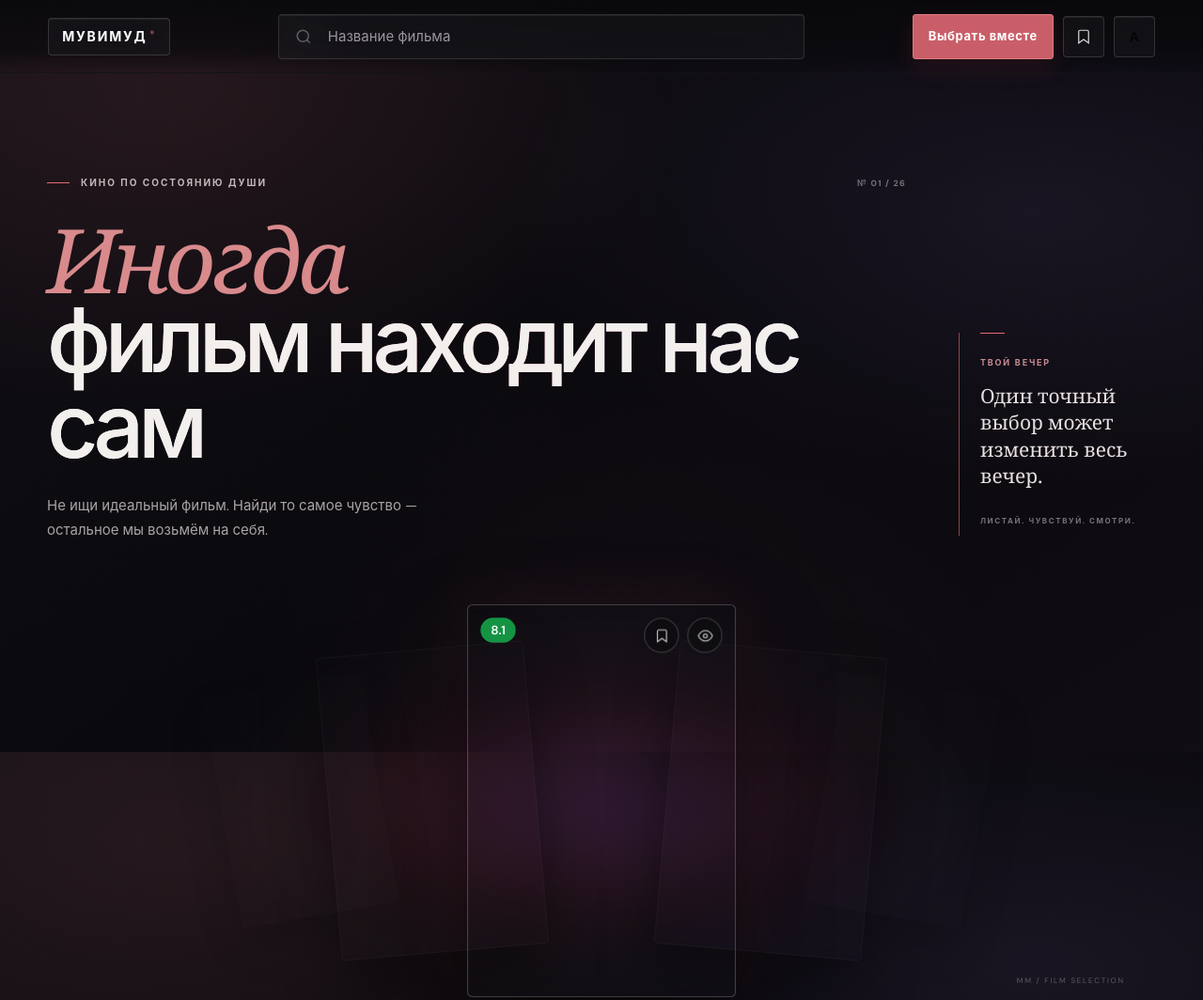
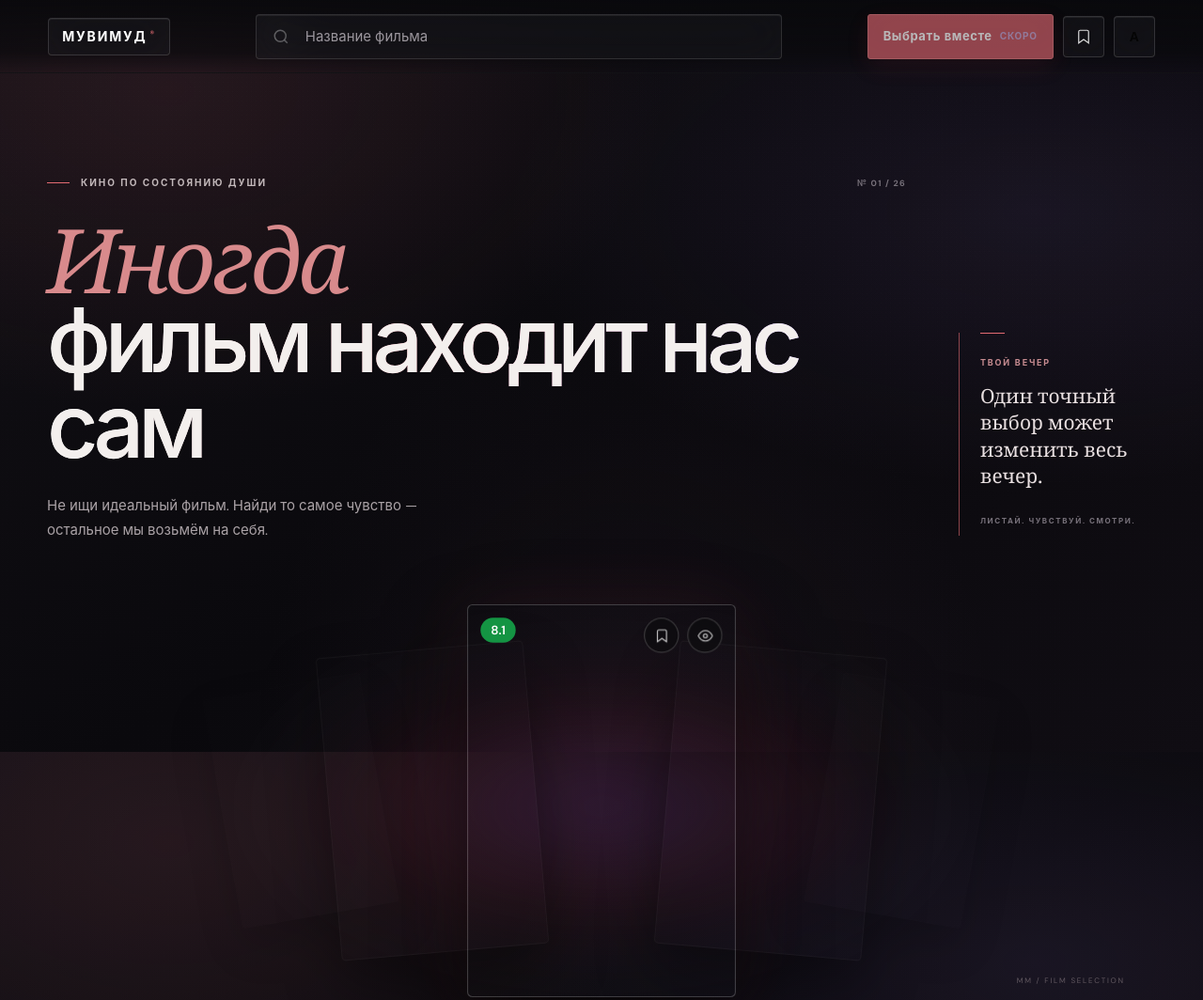
Before and after one commit to svptdsgn/Redisignmov, a plain HTML site: page index.html in a window 1280 px wide. Shown: the top 1064 px of the page at 94% size. Drawn offline with nearby package versions, Linux system fonts and the light colour scheme; a web font is replaced by a local one.

Commit message:
Mark group movie picker as coming soon in prototype

```diff
--- a/index.html
+++ b/index.html
@@ -544,7 +544,7 @@ body{
     <svg class="search-icon" viewBox="0 0 24 24"><circle cx="11" cy="11" r="8"></circle><line x1="21" y1="21" x2="16.65" y2="16.65"></line></svg>
     <input type="text" class="search-input" placeholder="Название фильма">
   </div>
-  <div class="header-actions"><a class="action-btn-glass" href="together.html" style="padding:10px 16px;font-size:13px">Выбрать вместе</a>
+  <div class="header-actions"><button class="action-btn-glass" type="button" disabled title="Совместный выбор появится позже" aria-label="Выбрать вместе — скоро" style="padding:10px 16px;font-size:13px;opacity:.72;cursor:default">Выбрать вместе <span style="font-size:10px;letter-spacing:.08em;text-transform:uppercase;color:#c9a8d6">Скоро</span></button>
     <button class="glass-plate" title="Сохранённые"><svg viewBox="0 0 24 24"><path d="M19 21l-7-5-7 5V5a2 2 0 0 1 2-2h10a2 2 0 0 1 2 2z"></path></svg></button>
     <button class="glass-plate glass-plate--avatar" title="Личный кабинет">А</button>
   </div>
```
